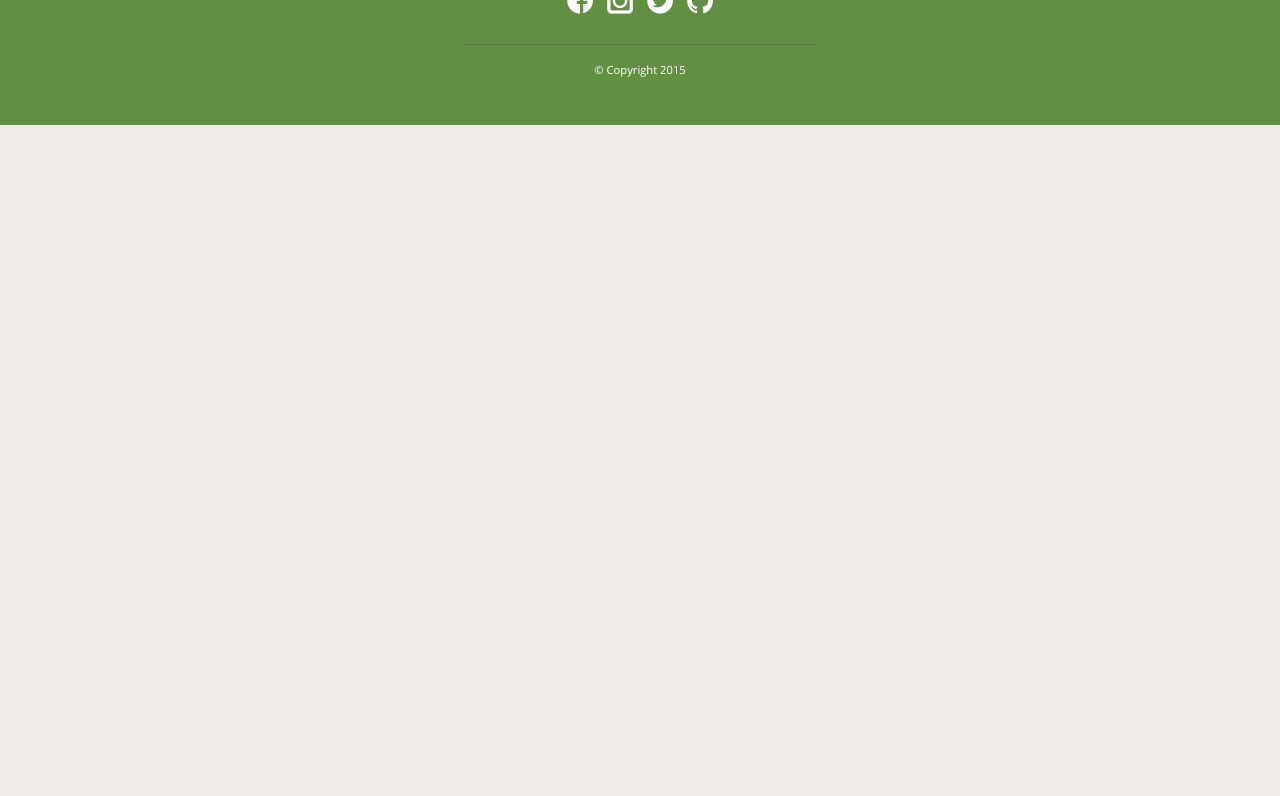
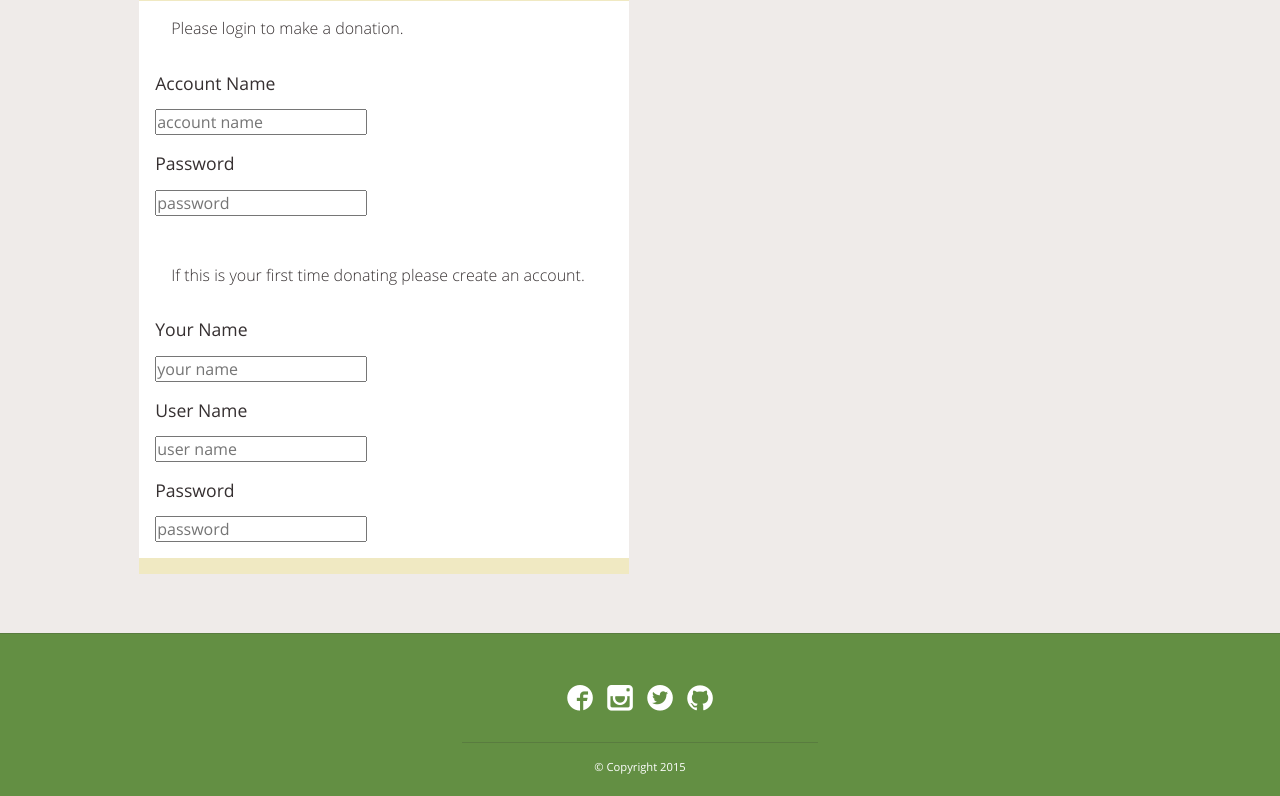
Before and after one commit to phirt13/css-architecture, a plain HTML site: page donate.html in a window 1280 px wide. Shown: the part 590-1386 px from the top of the page. Before the commit the page ends 800 px from the top, so only its background shows below. Drawn offline with Linux system fonts and the light colour scheme; files whose address does not match are found by name; a web font is replaced by a local one.

Commit message:
added donate form

```diff
--- a/css/base.css
+++ b/css/base.css
@@ -436,6 +436,9 @@ body {
   background-color: rgba(239, 235, 233, 1.0);
 }
 
+main {
+  padding: 3em 0 3em 0;
+}
 article {
   background-color: rgba(240, 233, 194, 1.0);
   padding: 2em 0 2em 0;
--- a/css/layout.css
+++ b/css/layout.css
@@ -102,18 +102,13 @@
 
 @media (min-width: 5em) and (max-width: 30em) {
     [class*='grid-'] {
-      padding: .2em 0 .2em 0;
+      padding: .1em 0 .1em 0;
     }
   }
-/*@media (min-width: 50em) and (max-width: 68.75em) {
-  .grid-2, .grid-7 {
-    width: 100%; }
-  .grid-4, .grid-8, .grid-10, .grid-12 {
-    width: 50%; } }*/
 
 /*After testing the app scales fine until smart phone size
 refab for smart phones include below.  Each module requiring refab
-has its on respective @media query so that cascade flows correctly.
+has its own @media query so that cascade flows correctly.
 In the future scaling from mobile up will be a better option*/
 
 
@@ -124,8 +119,8 @@ body {
 }
 
 main {
-  width: 90%;
-  max-width:55em;
+  width: 80%;
+  max-width:100em;
   margin-right: auto;
   margin-left: auto;
   overflow: auto;
@@ -148,9 +143,9 @@ hr {
     width: 100%;
   }
 }
+
 /*--------------Header Layout-------------------*/
 .page-header {
-  margin-bottom: 2em;
 }
 
 .app-header .logo-title {
@@ -173,11 +168,13 @@ hr {
     display: block;
   }
 }
+
 /*--------------Window Box Modules-------------------*/
 .window-box-image {
   display: block;
   width: 100%;
 }
+
 /*--------------Nav Layout-------------------*/
 nav {
   float: right;
@@ -210,6 +207,7 @@ ul li {
     display: block;
   }
 }
+
 /*--------------Form Layout-------------------*/
 label, input {
   margin-top: .9em
@@ -231,15 +229,17 @@ textarea {
 #subscribe-btn {
   margin-top: .5em;
 }
+
 /*--------------Blog Layout-------------------*/
 .blog-post {
   width: 80%;
+  max-width: 50em;
   margin-right: auto;
   margin-left: auto;
 }
 
 .blog-image {
-  width: 70%;
+  width: 80%;
   margin-bottom: .5em;
 }
 
@@ -267,16 +267,15 @@ textarea {
     width: 100%;
   }
 
+  .blog-post-break {
+    margin: .1em 0 .1em 0;
+  }
   .blog-image {
     width: 100%;
   }
 }
+
 /*--------------Footer Layout-------------------*/
-
-footer {
-  margin-top: 2.7em;
-}
-
 .footer {
   text-align: center;
   width: 30%;
--- a/donate.html
+++ b/donate.html
@@ -53,6 +53,32 @@
     </header>
 
     <main role="main">
+      <section class="grid-2">
+        <form class="contact-form window-box" role="subscribe form">
+          <h3 class="window-box-title">Hello!</h3>
+          <section class="text-content">
+          <p>Please login to make a donation.</p>
+          </section>
+          <fieldset>
+              <label for="name">Account Name</label>
+              <input aria-label="Account Name" name="name" id="account-name" type="text" value="" placeholder="account name" required/>
+              <label for="password">Password</label>
+              <input aria-label="Password" name="password" id="Password" type="text" value="" placeholder="password" required/>
+          </fieldset>
+          <section class="text-content">
+          <p class="p-break">If this is your first time donating please create an account.</p>
+          </section>
+          <fieldset>
+              <label for="name">Your Name</label>
+              <input aria-label="Your Name" name="name" id="name" type="text" value="" placeholder="your name" required/>
+              <label for="name">User Name</label>
+              <input aria-label="User Name" name="user-name" id="user-name" type="text" value="" placeholder="user name" required/>
+              <label for="password">Password</label>
+              <input aria-label="Password" name="password" id="Password" type="text" value="" placeholder="password" required/>
+          </fieldset>
+          </fieldset>
+        </form>
+      </section>
     </main>
 
     <footer>
```
Also changed, not shown: css/state.css (+0 -58 lines), index.html (+9 -1 lines).
